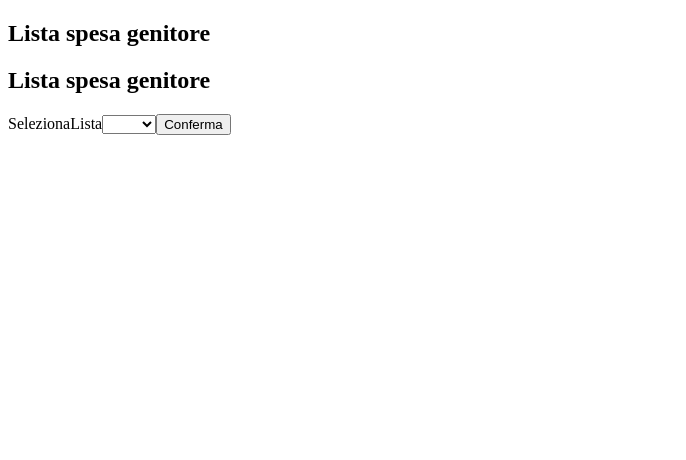
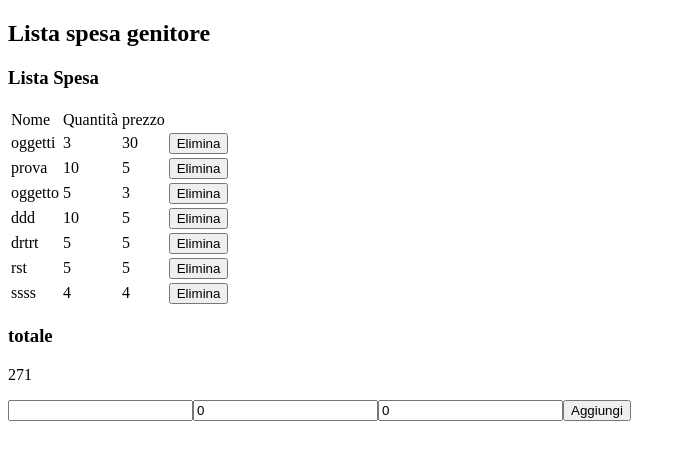
Before and after one commit to Prisoscar/angular-test, an Angular app in the folder angularTest/: page /listaspesa/1 in a window 1280 px wide. Shown: the top 460 px of the page, without its empty margins (0-686 px from the left). Built offline with nearby package versions, Linux system fonts and the light colour scheme; data requests are answered from the project's data file.

Commit message:
inizio implementazione guard

```diff
--- a/angularTest/jsonServer/db.json
+++ b/angularTest/jsonServer/db.json
@@ -39,22 +39,118 @@
       "prezzo": 5
     },
     {
+      "idLista": 2,
       "id": 27381625256885412,
       "nome": "rsf",
       "quantita": 3,
       "prezzo": 4
     },
     {
+      "idLista": 2,
       "id": 80987636450722200,
       "nome": "eee",
       "quantita": 1,
       "prezzo": 1
     },
     {
-      "idLista": 1,
-      "id": 28322344670454590,
-      "nome": "e",
+      "idLista": 2,
+      "id": 41306124267470424,
+      "nome": "oggetto",
+      "quantita": 2,
+      "prezzo": 5
+    },
+    {
+      "id": 86362465338677120,
+      "nome": "oggetto",
+      "quantita": 3,
+      "prezzo": 7
+    },
+    {
+      "id": 10242510005262284,
+      "nome": "6r",
+      "quantita": 4,
+      "prezzo": 5
+    },
+    {
+      "id": 37715582086536310,
+      "nome": "ogg",
+      "quantita": 4,
+      "prezzo": 14
+    },
+    {
+      "id": 35062879083295308,
+      "nome": "dtgf",
       "quantita": 5,
+      "prezzo": 5
+    },
+    {
+      "id": 49944241364689370,
+      "nome": "rtsre",
+      "quantita": 544,
+      "prezzo": 44
+    },
+    {
+      "id": 36906269658566190,
+      "nome": "6r",
+      "quantita": 4,
+      "prezzo": 4
+    },
+    {
+      "id": 62885221677188140,
+      "nome": "yfu",
+      "quantita": 55,
+      "prezzo": 56
+    },
+    {
+      "id": 3986560899346869.5,
+      "nome": "tyty",
+      "quantita": 4,
+      "prezzo": 4
+    },
+    {
+      "id": 85358709114739490,
+      "nome": "tyr",
+      "quantita": 4,
+      "prezzo": 4
+    },
+    {
+      "idLista": "1",
+      "id": 99114818292673120,
+      "nome": "drtrt",
+      "quantita": 5,
+      "prezzo": 5
+    },
+    {
+      "idLista": "1",
+      "id": 47928337330182740,
+      "nome": "rst",
+      "quantita": 5,
+      "prezzo": 5
+    },
+    {
+      "idLista": "1",
+      "id": 94299461265144400,
+      "nome": "ssss",
+      "quantita": 4,
+      "prezzo": 4
+    },
+    {
+      "idLista": "2",
+      "id": 28443630379847184,
+      "nome": "rttyhgfdr",
+      "quantita": 4,
+      "prezzo": 4
+    },
+    {
+      "id": 98282660830595920,
+      "nome": "rtds",
+      "quantita": 4,
+      "prezzo": 4
+    },
+    {
+      "id": 5631441621665234,
+      "nome": "hgf",
+      "quantita": 4,
       "prezzo": 5
     }
   ]
--- a/angularTest/src/app/app-routing.module.ts
+++ b/angularTest/src/app/app-routing.module.ts
@@ -1,11 +1,13 @@
+import { SelettoreListaComponent } from './selettore-lista/selettore-lista.component';
 import { ListaSpesaWrapperComponent } from './lista-spesa-wrapper/lista-spesa-wrapper.component';
 import { NgModule } from '@angular/core';
 import { RouterModule, Routes } from '@angular/router';
+import { Listaresolver } from './lista-spesa-wrapper/lista-resolver';
 
 const routes: Routes = [
   {path: "", redirectTo: "/selezionalista", pathMatch: "full"},
-  {path: "selezionalista", component: ListaSpesaWrapperComponent},
-  {path: "listaspesa/:idLista", component: ListaSpesaWrapperComponent}
+  {path: "selezionalista", component: SelettoreListaComponent},
+  {path: "listaspesa/:idLista", component: ListaSpesaWrapperComponent, resolve: {lista: Listaresolver} }
 ];
 
 @NgModule({
--- a/angularTest/src/app/app.component.html
+++ b/angularTest/src/app/app.component.html
@@ -1,2 +1,2 @@
 <router-outlet></router-outlet>
-<app-lista-spesa-wrapper></app-lista-spesa-wrapper>
+<!--app-lista-spesa-wrapper></app-lista-spesa-wrapper-->
--- a/angularTest/src/app/app.module.ts
+++ b/angularTest/src/app/app.module.ts
@@ -9,6 +9,7 @@ import { FormSpesaComponent } from './form-spesa/form-spesa.component';
 import { TotaleSpesaComponent } from './totale-spesa/totale-spesa.component';
 import { FormsModule } from '@angular/forms';
 import { HttpClientModule } from '@angular/common/http';
+import { SelettoreListaComponent } from './selettore-lista/selettore-lista.component';
 
 @NgModule({
   declarations: [
@@ -16,7 +17,8 @@ import { HttpClientModule } from '@angular/common/http';
     ListaSpesaWrapperComponent,
     ListaSpesaComponent,
     FormSpesaComponent,
-    TotaleSpesaComponent
+    TotaleSpesaComponent,
+    SelettoreListaComponent
   ],
   imports: [
     BrowserModule,
--- a/angularTest/src/app/form-spesa/form-spesa.component.ts
+++ b/angularTest/src/app/form-spesa/form-spesa.component.ts
@@ -10,11 +10,13 @@ export class FormSpesaComponent implements OnInit {
 
   @Input() idLista!: number;
   @Output() listaChange = new EventEmitter<ElementoLista> ();
-  element = new ElementoLista(this.idLista,"",0,0);
+  element!: ElementoLista;
 
-  constructor() { }
+  constructor() {}
 
   ngOnInit(): void {
+
+  this.element = new ElementoLista(this.idLista,"",0,0);
   }
 
   addElement (){
--- /dev/null
+++ b/angularTest/src/app/lista-spesa-wrapper/lista-resolver.ts
@@ -0,0 +1,18 @@
+import { HttpClient } from "@angular/common/http";
+import { Injectable } from "@angular/core";
+import { ActivatedRouteSnapshot, Resolve, RouterStateSnapshot } from "@angular/router";
+import { Observable } from "rxjs";
+import { ElementoLista } from "./elemento-lista";
+
+@Injectable({providedIn: "root"})
+export class Listaresolver implements Resolve<Observable<ElementoLista []>>{
+
+    constructor(private http: HttpClient){}
+    urlLista = "http://localhost:3000/elementiLista";
+
+    resolve(route: ActivatedRouteSnapshot, state: RouterStateSnapshot): Observable<ElementoLista[]>{
+        let idLista = route.params.idLista;
+        return this.http.get<ElementoLista []>(this.urlLista + "?idLista=" + idLista);
+    }
+
+}
--- a/angularTest/src/app/lista-spesa-wrapper/lista-spesa-wrapper.component.html
+++ b/angularTest/src/app/lista-spesa-wrapper/lista-spesa-wrapper.component.html
@@ -1,14 +1,6 @@
 <h2>Lista spesa genitore</h2>
-<div *ngIf = "!selezione">
-    <label for="liste">SelezionaLista</label>
-    <select name="liste" id = "liste" [(ngModel)]="idLista">
-        <option *ngFor = "let elemento of liste" [ngValue] = "elemento.id">{{elemento.nome}}</option>
-    </select>
-    <p *ngIf = "errore" style = "color:red" >Seleziona una lista</p>
-    <button (click) = "confirmList()">Conferma</button>
-</div>
-<!--div *ngIf = "selezione">
+<div>
     <app-lista-spesa [lista] = "lista" (listaChange) = "deleteElement($event)"></app-lista-spesa>
     <app-totale-spesa [lista] = "lista"></app-totale-spesa>
     <app-form-spesa [idLista] = "idLista" (listaChange) = "addElement($event)"></app-form-spesa>
-</div-->
+</div>
--- a/angularTest/src/app/lista-spesa-wrapper/lista-spesa-wrapper.component.ts
+++ b/angularTest/src/app/lista-spesa-wrapper/lista-spesa-wrapper.component.ts
@@ -1,8 +1,6 @@
 import { Component, OnInit } from '@angular/core';
 import { ElementoLista } from './elemento-lista';
 import { HttpClient } from '@angular/common/http';
-import { Observable } from 'rxjs';
-import { Lista } from './lista';
 import { ActivatedRoute, Router } from '@angular/router';
 
 @Component({
@@ -14,39 +12,24 @@ export class ListaSpesaWrapperComponent implements OnInit {
 
   idLista!: number;
   lista!: ElementoLista[];
-  liste!: Lista[];
   urlLista = "http://localhost:3000/elementiLista";
-  urlListe = "http://localhost:3000/liste";
-  selezione = false;
-  errore = false;
 
   constructor(private http: HttpClient,
     private route: ActivatedRoute) {
   }
 
   ngOnInit(): void {
-    console.log("init")
-    let idLista = this.route.snapshot.params.idLista;
-    if (idLista){
-      this.idLista = idLista;
-      this.selezione = true;
-    }
-    if(this.selezione)this.initializeList();
-    if(!this.selezione)this.getListe();
-  }
-
-  getListe(){
-    this.http.get<Lista[]>(this.urlListe).subscribe(res => {this.liste = res; console.log(this.liste)});
+    this.route.data.subscribe(data => {
+      this.lista = data.lista;      //il nome lista è stato dato nel routing module
+      });
   }
 
   initializeList(){
-    this.http.get<ElementoLista []>(this.urlLista + "?idLista=" + this.idLista).subscribe(res => this.lista = res);
+    this.http.get<ElementoLista []>(this.urlLista + "?idLista=" + this.idLista).subscribe(res => {this.lista = res; console.log(res);} );
   }
 
   addElementToList(element: ElementoLista){
-    this.http.post<ElementoLista>(this.urlLista, element).subscribe(res =>{console.log(res)
-      this.initializeList();
-     });
+    this.http.post<ElementoLista>(this.urlLista, element).subscribe(res => this.initializeList());
 
   }
 
@@ -57,17 +40,13 @@ export class ListaSpesaWrapperComponent implements OnInit {
   }
 
   deleteElement (index: any) : void {
-    console.log(index);
-    this.deleteElementFromList(this.lista[index]);
+    this.lista.splice(index, 1);
+    this.lista = this.lista.concat([]);
+    //this.deleteElementFromList(this.lista[index]);
   }
 
   addElement(element: any){
-    this.addElementToList(element);
-  }
-
-  confirmList(){
-    if(this.idLista) this.selezione = true;
-    if(!this.idLista) this.errore = true;
-    console.log("lista scelta: " + this.idLista);
+    this.lista = this.lista.concat([element]);
+    //this.addElementToList(element);
   }
 }
--- /dev/null
+++ b/angularTest/src/app/selettore-lista/selettore-lista.component.html
@@ -0,0 +1,8 @@
+<div>
+    <label for="liste">SelezionaLista</label>
+    <select name="liste" id = "liste" [(ngModel)]="idLista">
+        <option *ngFor = "let elemento of liste" [ngValue] = "elemento.id">{{elemento.nome}}</option>
+    </select>
+    <p *ngIf = "errore" style = "color:red" >Seleziona una lista</p>
+    <button (click) = "confirmList()">Conferma</button>
+</div>
--- /dev/null
+++ b/angularTest/src/app/selettore-lista/selettore-lista.component.ts
@@ -0,0 +1,33 @@
+import { HttpClient } from '@angular/common/http';
+import { Component, OnInit } from '@angular/core';
+import { ActivatedRoute, Router } from '@angular/router';
+import { Lista } from '../lista-spesa-wrapper/lista';
+
+@Component({
+  selector: 'app-selettore-lista',
+  templateUrl: './selettore-lista.component.html',
+  styleUrls: ['./selettore-lista.component.css']
+})
+export class SelettoreListaComponent implements OnInit {
+
+  idLista!: number;
+  errore = false;
+  urlListe = "http://localhost:3000/liste";
+  liste!: Lista[];
+
+  constructor(private http: HttpClient,
+    private router: Router) { }
+
+  ngOnInit(): void {
+    this.getListe();
+  }
+
+  getListe(){
+    this.http.get<Lista[]>(this.urlListe).subscribe(res => this.liste = res);
+  }
+
+  confirmList(){
+    if(this.idLista) this.router.navigate(["listaspesa/", this.idLista]);
+    if(!this.idLista) this.errore = true;
+  }
+}
```
Also changed, not shown: angularTest/src/app/selettore-lista/selettore-lista.component.css (added), 1 other file (tests, documents, lock files or other folders).
